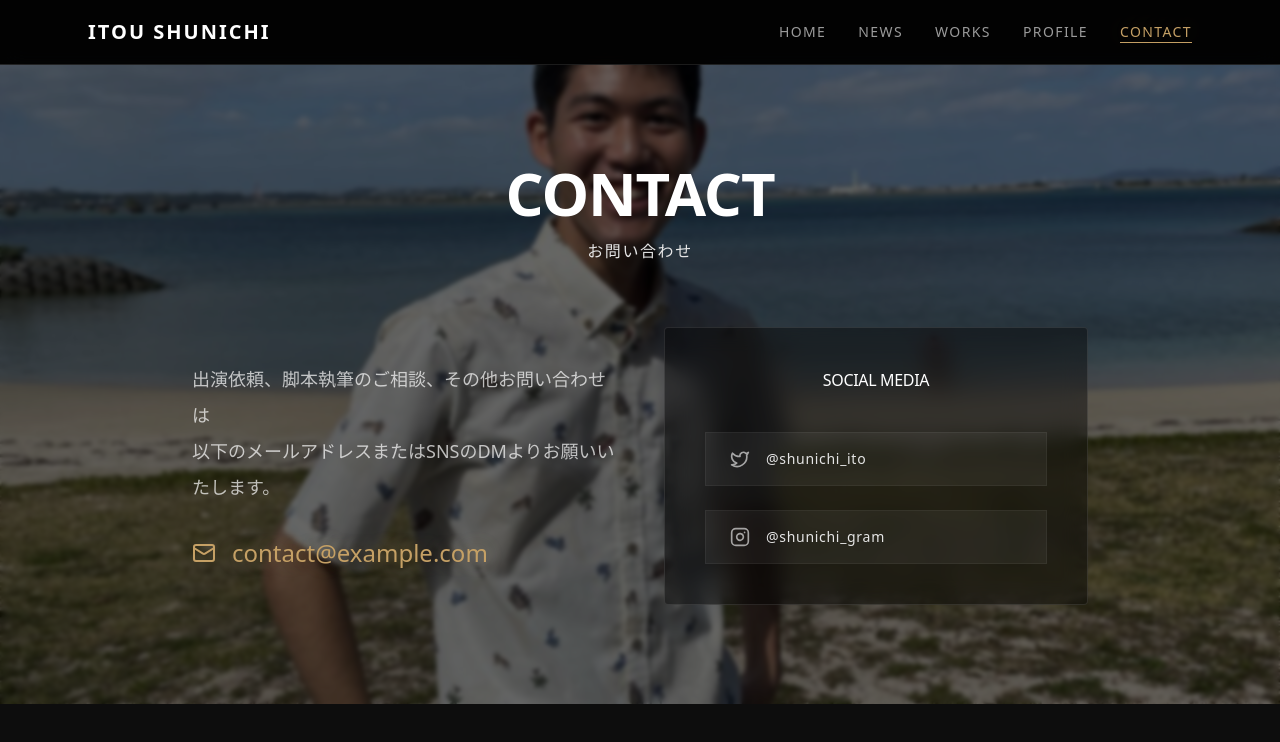
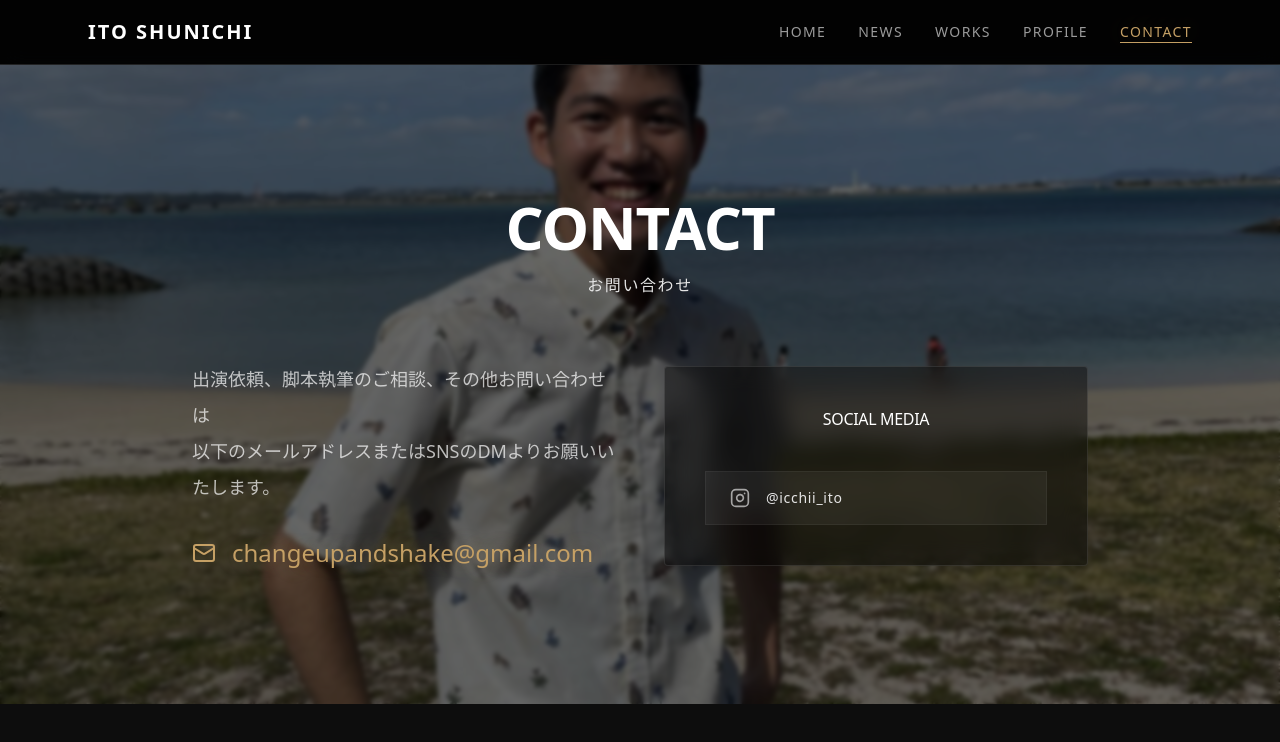
Before and after one commit to Shunichi-Ito-2003/my_portfolio, a Next.js app: page /my_portfolio/contact in a window 1280 px wide. Shown: the top 742 px of the page. Built offline with nearby package versions, Linux system fonts and the light colour scheme; a web font is replaced by a local one.

Commit message:
feat: update personal information and remove twitter

```diff
--- a/src/app/contact/page.tsx
+++ b/src/app/contact/page.tsx
@@ -29,23 +29,18 @@ export default function ContactPage() {
                             以下のメールアドレスまたはSNSのDMよりお願いいたします。
                         </p>
 
-                        <a href="mailto:contact@example.com" className="inline-flex items-center gap-4 text-xl md:text-2xl font-cinematic text-gold hover:text-white transition-colors">
+                        <a href="mailto:changeupandshake@gmail.com" className="inline-flex items-center gap-4 text-xl md:text-2xl font-cinematic text-gold hover:text-white transition-colors">
                             <Mail className="w-6 h-6" />
-                            <span>contact@example.com</span>
+                            <span>changeupandshake@gmail.com</span>
                         </a>
                     </div>
 
                     <div className="flex flex-col gap-6 p-10 border border-white/10 bg-black/40 backdrop-blur-md rounded-sm">
                         <h3 className="text-center font-cinematic tracking-widest text-white mb-4">SOCIAL MEDIA</h3>
 
-                        <a href="https://x.com/shunichi_ito" target="_blank" rel="noopener noreferrer" className="flex items-center gap-4 px-6 py-4 bg-white/5 hover:bg-white/10 border border-white/5 transition-all group">
-                            <Twitter className="w-5 h-5 text-white/60 group-hover:text-gold" />
-                            <span className="tracking-wider text-sm">@shunichi_ito</span>
-                        </a>
-
-                        <a href="https://instagram.com/shunichi_gram" target="_blank" rel="noopener noreferrer" className="flex items-center gap-4 px-6 py-4 bg-white/5 hover:bg-white/10 border border-white/5 transition-all group">
+                        <a href="https://www.instagram.com/icchii_ito/" target="_blank" rel="noopener noreferrer" className="flex items-center gap-4 px-6 py-4 bg-white/5 hover:bg-white/10 border border-white/5 transition-all group">
                             <Instagram className="w-5 h-5 text-white/60 group-hover:text-gold" />
-                            <span className="tracking-wider text-sm">@shunichi_gram</span>
+                            <span className="tracking-wider text-sm">@icchii_ito</span>
                         </a>
                     </div>
                 </div>
--- a/src/app/layout.tsx
+++ b/src/app/layout.tsx
@@ -26,8 +26,8 @@ const shippori = Shippori_Mincho({
 });
 
 export const metadata: Metadata = {
-  title: "ITOU SHUNICHI | Actor & Creator",
-  description: "The official website of Itou Shunichi. Actor, Creator, and Thinker aiming for Cannes.",
+  title: "ITO SHUNICHI | Actor & Medical Student",
+  description: "The official website of Ito Shunichi. Actor, Medical Student, and Thinker aiming for Cannes.",
 };
 
 export default function RootLayout({
--- a/src/components/layout/Navigation.tsx
+++ b/src/components/layout/Navigation.tsx
@@ -23,7 +23,7 @@ export function Navigation() {
             <div className="max-w-6xl mx-auto px-6 h-16 flex items-center justify-between">
                 {/* Logo / Name */}
                 <Link href="/" className="text-xl font-cinematic font-bold tracking-widest text-white hover:text-gold transition-colors">
-                    ITOU SHUNICHI
+                    ITO SHUNICHI
                 </Link>
 
                 {/* Desktop Menu */}
--- a/src/contexts/LanguageContext.tsx
+++ b/src/contexts/LanguageContext.tsx
@@ -23,8 +23,8 @@ export const translations = {
         readMore: "Read More",
         profile: "Profile",
         values: "Values",
-        name: "ITOU SHUNICHI",
-        job: "Actor / Creator",
+        name: "ITO SHUNICHI",
+        job: "Actor / Medical Student",
         university: "Ryukyu University School of Medicine",
     },
     ja: {
@@ -38,7 +38,7 @@ export const translations = {
         profile: "プロフィール",
         values: "価値観",
         name: "伊藤 駿一",
-        job: "俳優 / クリエイター",
+        job: "俳優 / 医学生",
         university: "琉球大学 医学部",
     },
 };
```
